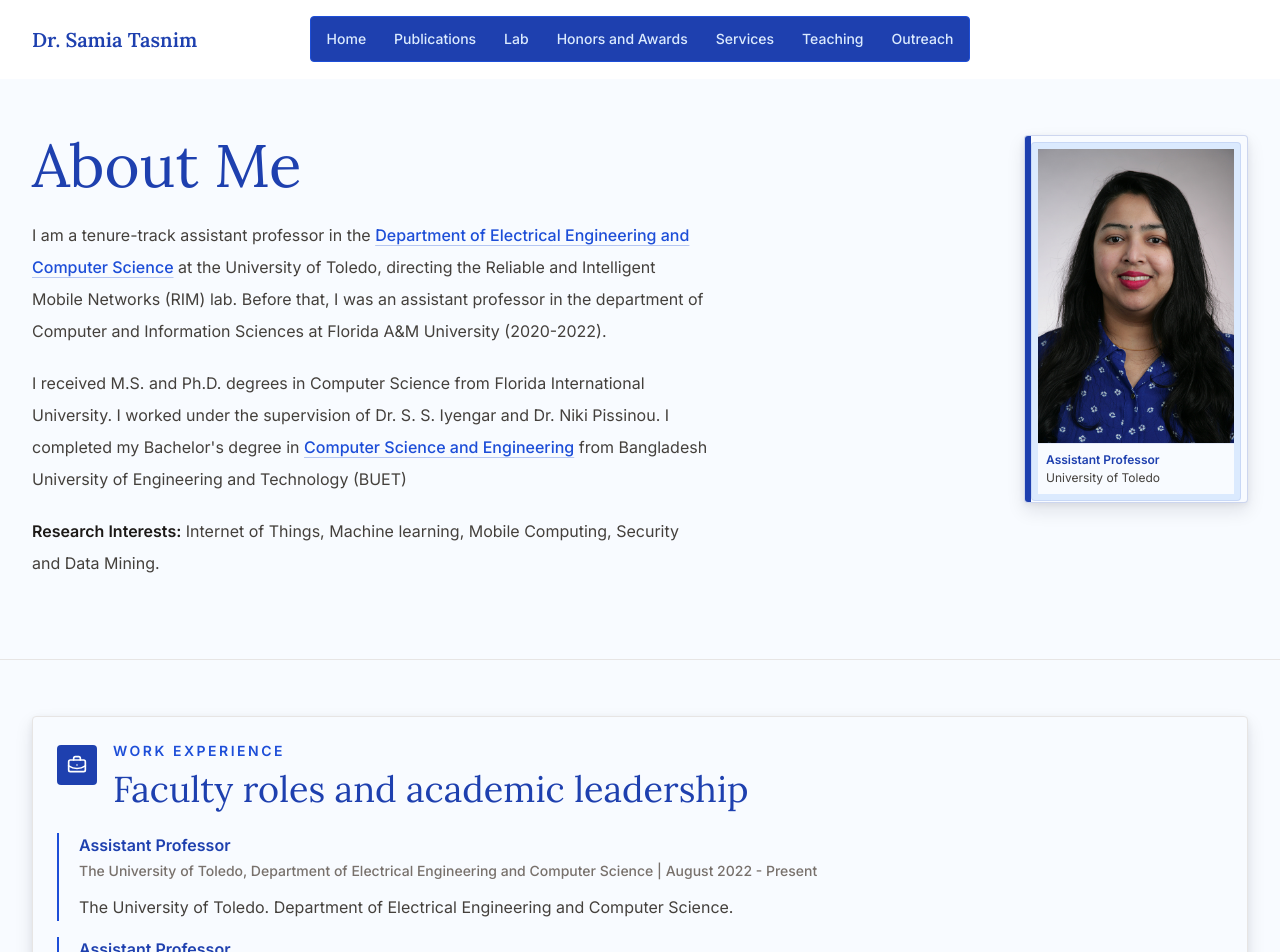
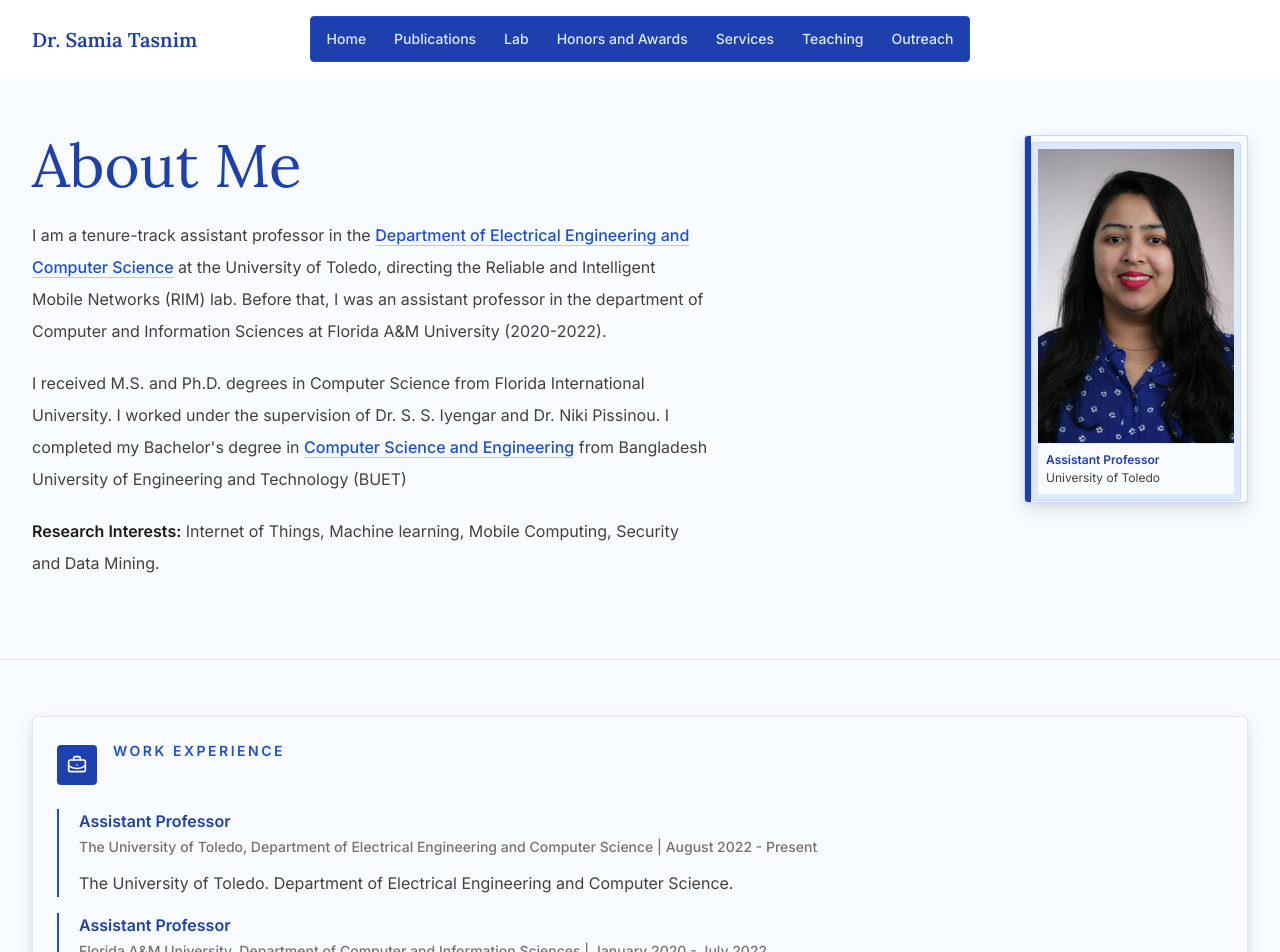
Before and after one commit to samiatasnim/samiatasnim.github.io, a Next.js app: page / in a window 1280 px wide. Shown: the top 952 px of the page. Built offline with nearby package versions, Linux system fonts and the light colour scheme.

Commit message:
Update page.tsx

```diff
--- a/src/app/page.tsx
+++ b/src/app/page.tsx
@@ -42,7 +42,7 @@ export default function Home() {
           <TimelineSection
             icon={<BriefcaseBusiness />}
             eyebrow="Work Experience"
-            heading="Faculty roles and academic leadership"
+          //  heading="Faculty roles and academic leadership"
             items={workExperience.map((item) => ({
               title: item.role,
               meta: `${item.organization} | ${item.period}`,
```
